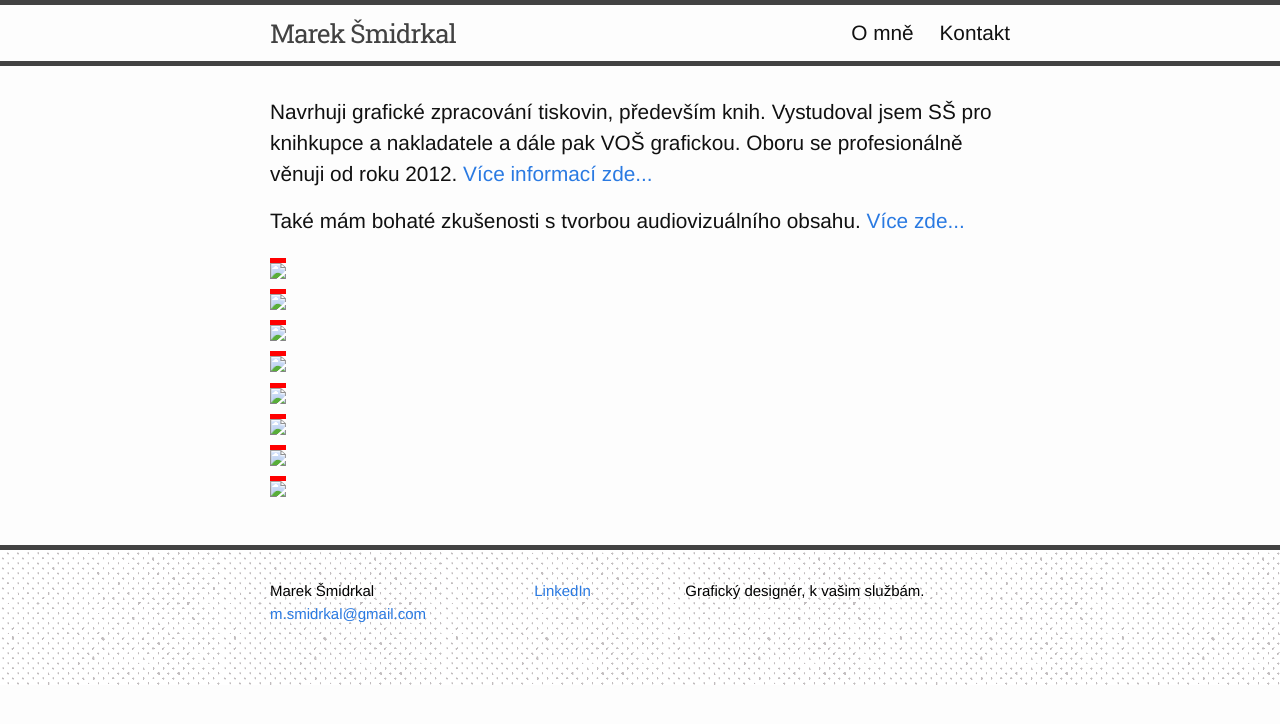
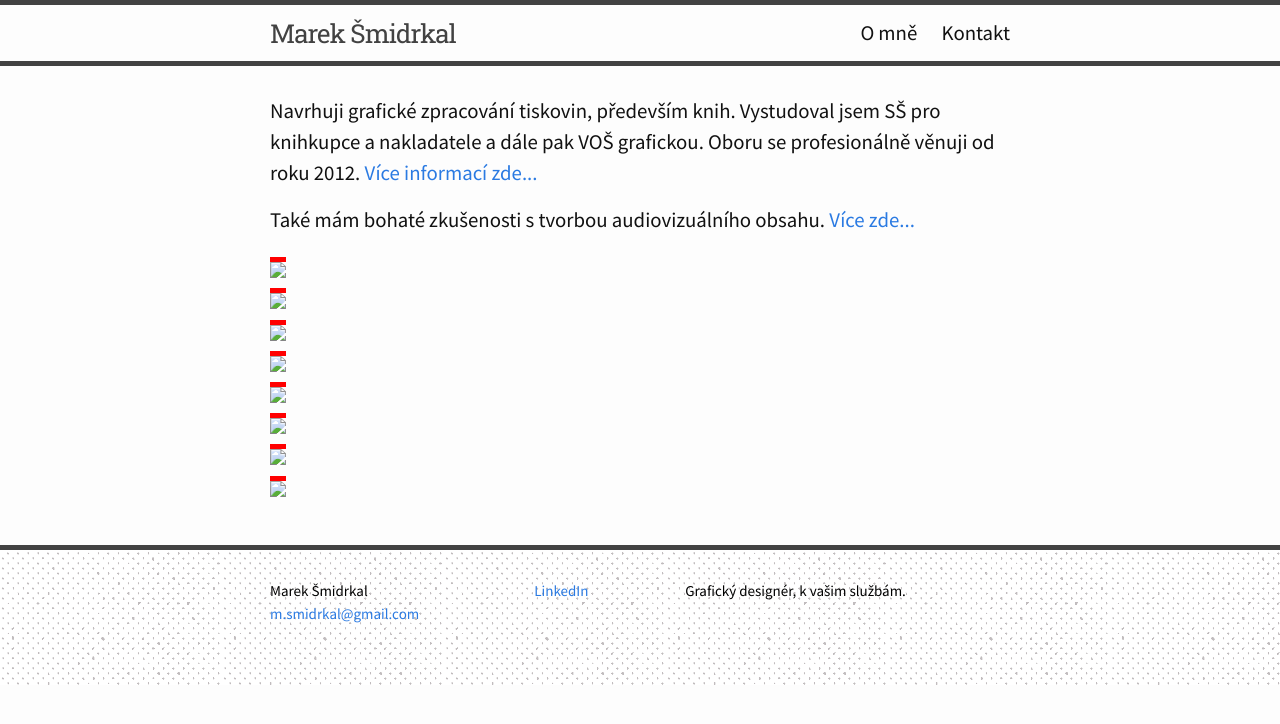
Before and after one commit to shm1ck/my-first-repo.github.io, a Jekyll site: the page built from index.html, in a window 1280 px wide. Shown: the top 724 px of the page. Built offline with Jekyll 4.4.1, drawn with Linux system fonts in a browser that asks for light colours; some web fonts are replaced.

Commit message:
Update main.scss

```diff
--- a/css/main.scss
+++ b/css/main.scss
@@ -6,7 +6,7 @@
 
 
 // Our variables
-$base-font-family: "Source Serif Pro", Helvetica, Arial, sans-serif;
+$base-font-family: "Source Sans Pro", Helvetica, Arial, sans-serif;
 $base-font-size:   1.3em;
 $base-font-weight: 400;
 $small-font-size:  $base-font-size * 0.875;
```
